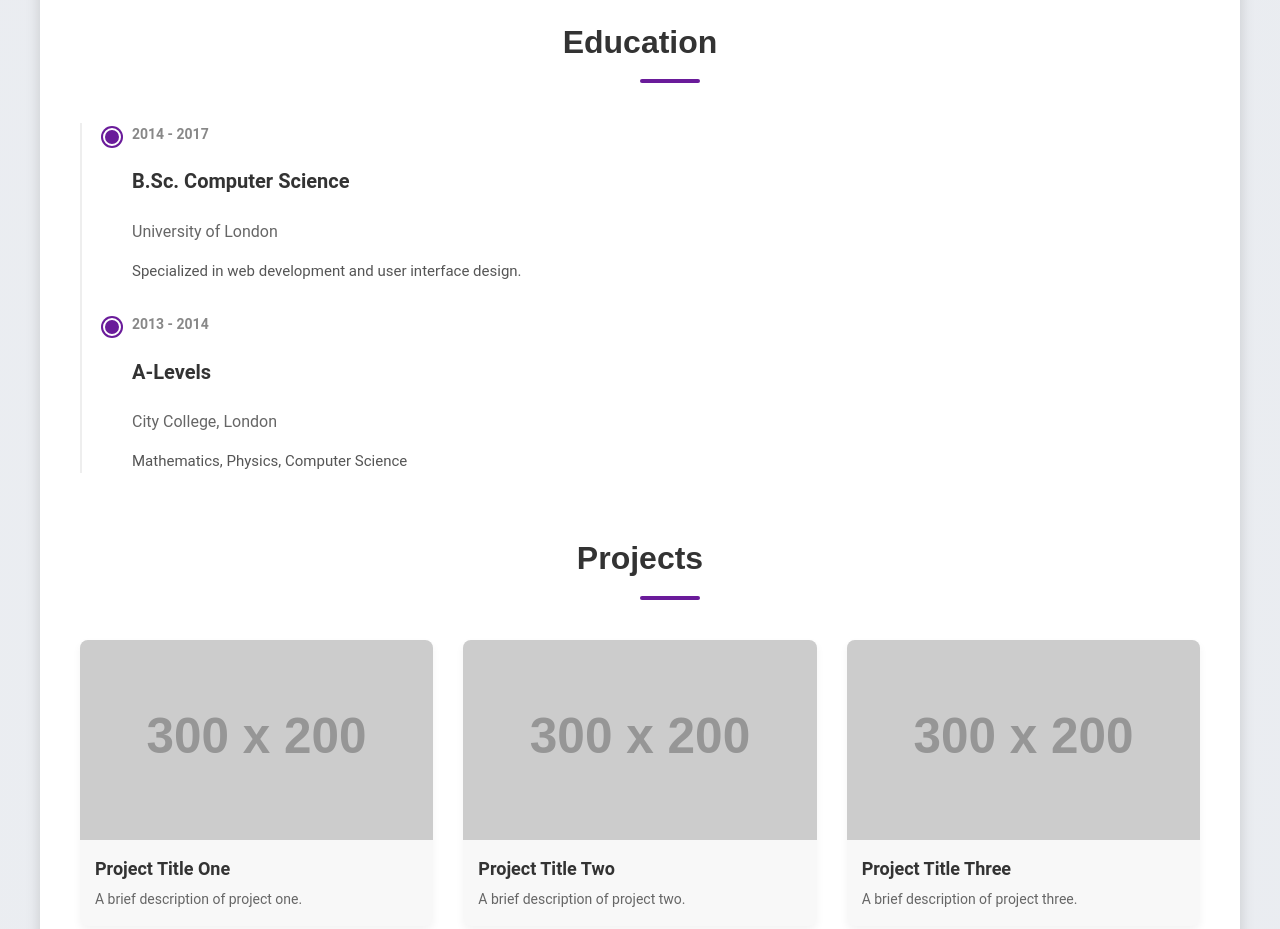
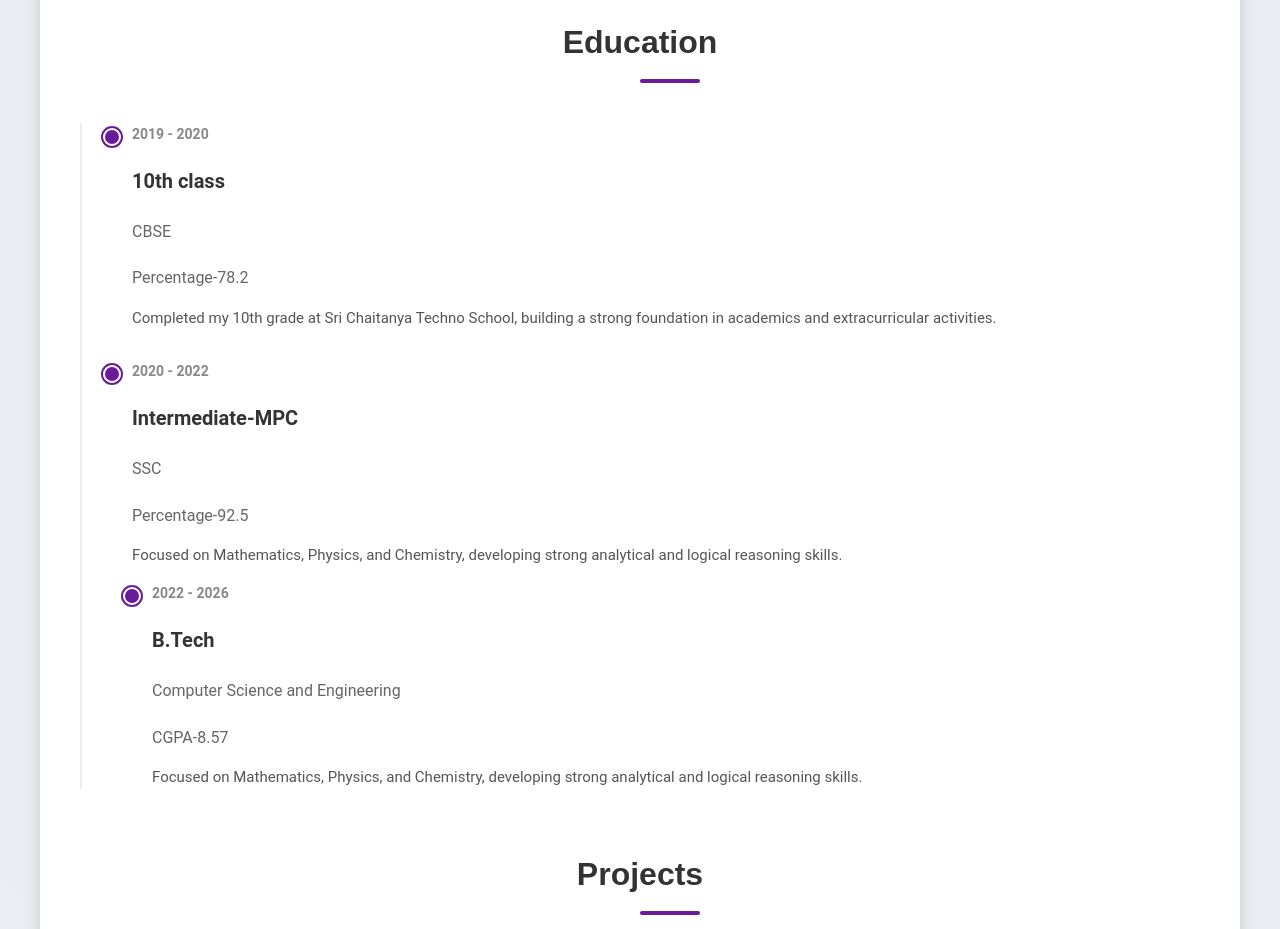
Before and after one commit to Bhagi2005/My-resume, a plain HTML site: page index.html in a window 1280 px wide. Shown: the part 1580-2509 px from the top of the page. Drawn offline with Linux system fonts and the light colour scheme; placeholder pictures from the web are drawn by us; a web font is replaced by a local one.

Commit message:
Update index.html

```diff
--- a/index.html
+++ b/index.html
@@ -1053,19 +1053,29 @@
             <h2 class="section-title">Education</h2>
             <div class="timeline">
                 <div class="timeline-item slide-in-left-on-scroll">
-                    <div class="timeline-date">2014 - 2017</div>
+                    <div class="timeline-date">2019 - 2020</div>
                     <div class="timeline-content">
-                        <h3>B.Sc. Computer Science</h3>
-                        <h4>University of London</h4>
-                        <p>Specialized in web development and user interface design.</p>
+                        <h3>10th class</h3>
+                        <h4>CBSE</h4>
+                        <h4>Percentage-78.2</h4>
+                        <p>Completed my 10th grade at Sri Chaitanya Techno School, building a strong foundation in academics and extracurricular activities.</p>
                     </div>
                 </div>
                 <div class="timeline-item slide-in-left-on-scroll">
-                    <div class="timeline-date">2013 - 2014</div>
+                    <div class="timeline-date">2020 - 2022</div>
                     <div class="timeline-content">
-                        <h3>A-Levels</h3>
-                        <h4>City College, London</h4>
-                        <p>Mathematics, Physics, Computer Science</p>
+                        <h3>Intermediate-MPC</h3>
+                        <h4>SSC</h4>
+                        <h4>Percentage-92.5</h4>
+                        <p>Focused on Mathematics, Physics, and Chemistry, developing strong analytical and logical reasoning skills.</p>
+                    </div>
+                    <div class="timeline-item slide-in-left-on-scroll">
+                    <div class="timeline-date">2022 - 2026</div>
+                    <div class="timeline-content">
+                        <h3>B.Tech</h3>
+                        <h4>Computer Science and Engineering</h4>
+                        <h4>CGPA-8.57</h4>
+                        <p>Focused on Mathematics, Physics, and Chemistry, developing strong analytical and logical reasoning skills.</p>
                     </div>
                 </div>
             </div>
```
